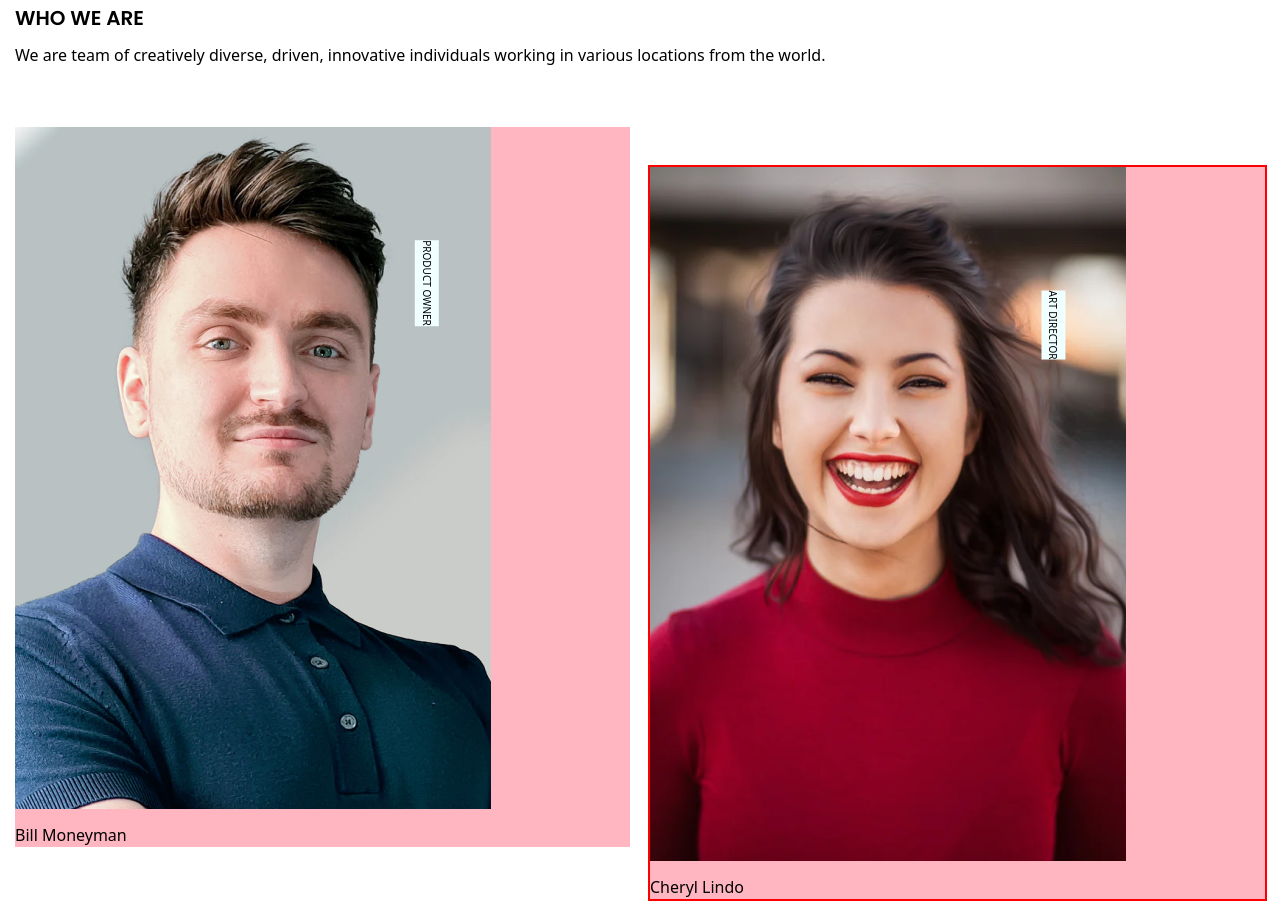
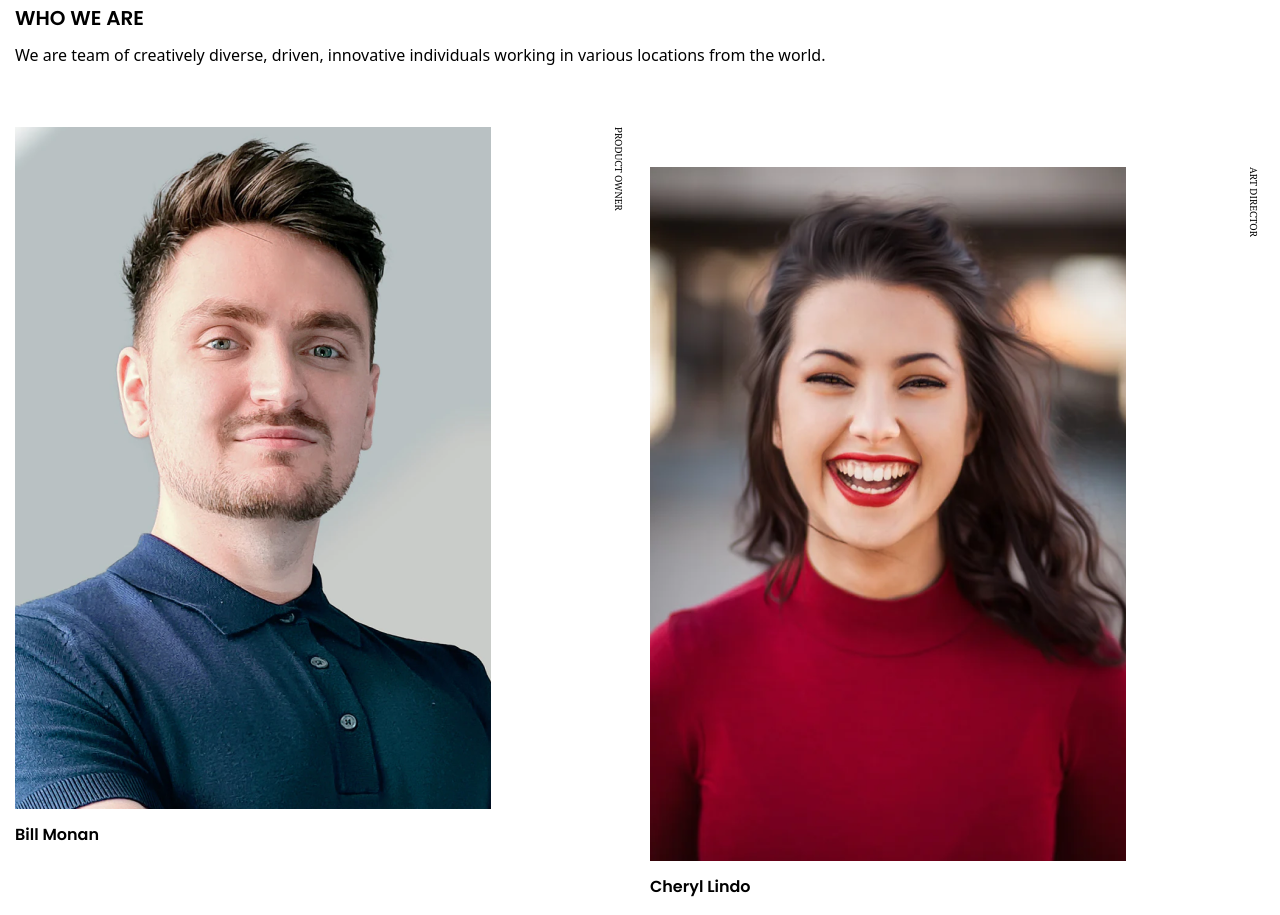
Before and after one commit to janetpaul00/Team-page, a plain HTML site: page index.html in a window 1280 px wide. Shown: the part 165-1080 px from the top of the page. Drawn offline with Linux system fonts and the light colour scheme.

Commit message:
fixing fonts and positioning of name, role, footer

```diff
--- a/index.css
+++ b/index.css
@@ -1,4 +1,4 @@
-@import url(https://fonts.googleapis.com/css?family=PT+Serif:regular,700);
+@import url(https://fonts.googleapis.com/css?family=PT+Serif:regular,700,400);
 @import url(https://fonts.googleapis.com/css?family=Poppins:regular,600);
 
 * {
@@ -27,6 +27,7 @@ footer {
   font-family: system-ui;
   font-size: 0.8rem;
   color: #a9a9a9;
+  padding-top: 20px;
   padding-bottom: 20px;
   text-align: center;
 }
@@ -64,41 +65,45 @@ p {
   /* column-gap: 10px; */
   flex: 1;
   /* outline: 10px solid gray; */
-  row-gap: 20px;
+  row-gap: 20px;l
 }
 
 .content-box {
   width: calc(50% - 10px);
   position: relative;
-  background-color: lightpink;
+
 }
 
 .photo {
-  max-width: 80%;
+  max-width: 85%;
   height: 100%;
 }
 
 .content-box:nth-child(even) {
-  outline: 2px solid red;
+  /* outline: 2px solid red; */
   margin-top: 40px;
 }
 
 .name {
+  font-family: "Poppins", system-ui;
+  font-size: medium;
   padding-block: 0;
   padding-top: 10px;
-
+  font-weight: 600;
   margin: 0;
 }
 
 .role {
+  font-family: "PT Serif", system-ui;
+  font-size: small;
+  font-weight: 400;
   padding: 0;
   margin: 0;
   position: absolute;
-  rotate: 90deg;
-  top: 20%;
-  left: 60%;
+  top: 0;
+  right: 0;
+  writing-mode: vertical-rl;
   color: black;
   font-size: 10px;
-  background-color: azure;
   min-width: max-content;
 }
--- a/index.html
+++ b/index.html
@@ -24,7 +24,7 @@
             width="476"
             alt="20-something, brown haired white man"
           />
-          <p class="name">Bill Moneyman</p>
+          <p class="name">Bill Monan</p>
           <p class="role">PRODUCT OWNER</p>
         </div>
         <div class="content-box">
@@ -69,6 +69,7 @@
             alt="Man with a winky face look"
           />
           <p class="name">Aly Merch</p>
+          <p class="role">DEVELOPER</p>
         </div>
         <div class="content-box">
           <img
```
